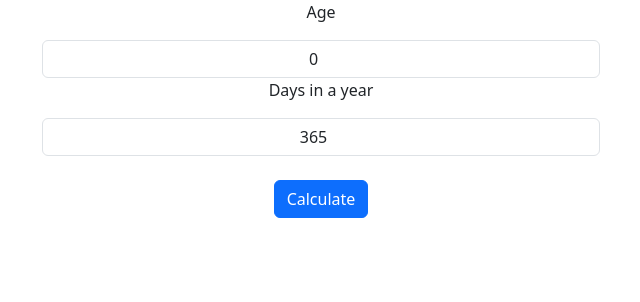
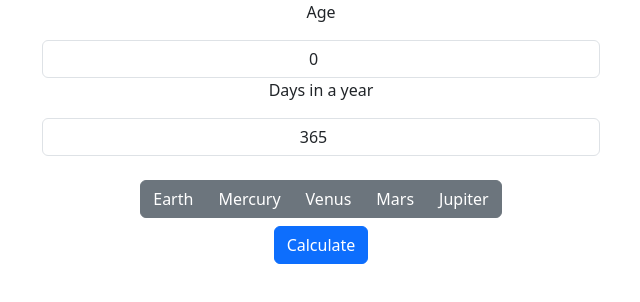
Before and after one commit to robbryandev/space-age, a website built with webpack: page src/index.html in a window 1280 px wide. Shown: the whole page, without its empty margins (319-959 px from the left). Built offline with nearby package versions, Linux system fonts and the light colour scheme.

Commit message:
Add planet shorthand buttons to ui

```diff
--- a/src/index.html
+++ b/src/index.html
@@ -14,6 +14,15 @@
                 <input type="number" class="form-control mt-3 text-center" id="days" value="365" min="1">
             </div>
             <br>
+            <div class="text-center">
+                <div class="btn-group text-center mb-2">
+                    <button type="button" class="btn btn-secondary" id="earth-btn">Earth</button>
+                    <button type="button" class="btn btn-secondary" id="merc-btn">Mercury</button>
+                    <button type="button" class="btn btn-secondary" id="venus-btn">Venus</button>
+                    <button type="button" class="btn btn-secondary" id="mars-btn">Mars</button>
+                    <button type="button" class="btn btn-secondary" id="jupi-btn">Jupiter</button>
+                </div>
+            </div>
             <div class="text-center">
                 <button type="submit" class="btn btn-primary">Calculate</button>
             </div>
```
